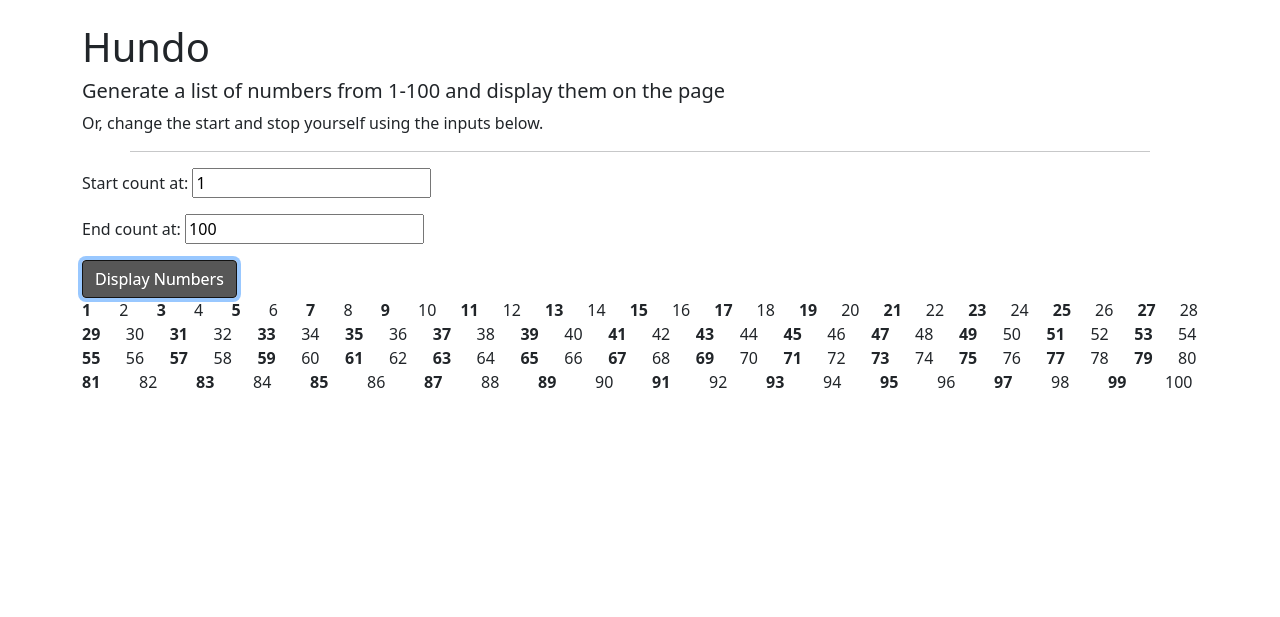
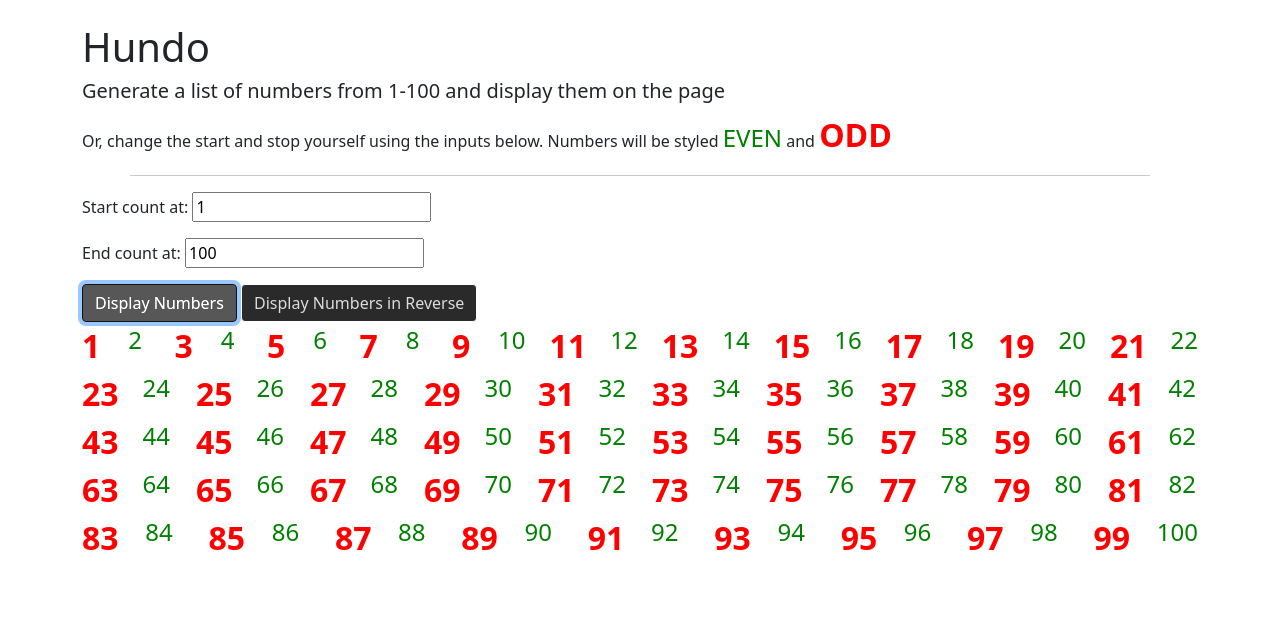
Before and after one commit to jacobvisick/js-hundo, a plain HTML site: page app.html in a window 1280 px wide. Both pictures are taken after a click on the button "Display Numbers". Shown: the part 85-702 px from the top of the page. Drawn offline with nearby package versions, Linux system fonts and the light colour scheme; some packages are replaced by stand-ins of ours; a script that the page names is missing.

Commit message:
Add extra credit
Style evens and odds with CSS classes

Reverse the numbers if we press the button to do so

```diff
--- a/app.html
+++ b/app.html
@@ -81,7 +81,9 @@
       <div class="container mt-3">
         <h1>Hundo</h1>
         <h5>Generate a list of numbers from 1-100 and display them on the page</h5>
-        <p>Or, change the start and stop yourself using the inputs below.</p>
+        <p>Or, change the start and stop yourself using the inputs below. Numbers will
+          be styled <span class="even">EVEN</span> and <span class="odd">ODD</span>
+        </p>
         <hr class="mx-5" />
         <div class="row row-cols-1">
           <div class="col">
@@ -94,6 +96,7 @@
           </div>
         </div>
         <button class="btn btn-primary" id="btn-submit">Display Numbers</button>
+        <button class="btn btn-primary" id="btn-submit-reverse">Display Numbers in Reverse</button>
         <div>
           <div class="row" id="results"></div>
         </div>
@@ -149,6 +152,7 @@
     <script src="/js/site.js"></script>
     <script>
       document.getElementById("btn-submit").addEventListener("click", getNumbers);
+      document.getElementById("btn-submit-reverse").addEventListener("click", getNumbers);
     </script>
   </body>
 </html>
--- a/css/styles.css
+++ b/css/styles.css
@@ -124,3 +124,14 @@ nav li {
 #appLogo {
   border-radius: 15px;
 }
+
+.odd {
+  font-weight: bold;
+  font-size: 2rem;
+  color: red;
+}
+
+.even {
+  font-size: 1.5rem;
+  color: green;
+}
--- a/js/site.js
+++ b/js/site.js
@@ -1,5 +1,5 @@
 // collect the inputs - CONTROLLER
-function getNumbers() {
+function getNumbers(e) {
   let start = parseInt(document.querySelector('#startValue').value);
   let stop = parseInt(document.querySelector('#stopValue').value);
 
@@ -16,7 +16,10 @@ function getNumbers() {
   }
 
   let numbers = generateNumbers(start, stop);
-  displayValues(numbers);
+
+  e.target.id == 'btn-submit'
+    ? displayValues(numbers)
+    : displayValues(numbers.reverse());
 }
 
 // business logic - MODEL
@@ -34,16 +37,17 @@ function generateNumbers(start, stop) {
 // - bold the even numbers
 function displayValues(numbers) {
   resultDiv = document.getElementById('results');
+  resultDiv.innerHTML = '';
 
-  numbers.forEach((number, index) => {
+  numbers.forEach((number) => {
     let element = document.createElement('div');
     element.classList.add('col');
     element.innerText = number;
 
-    // bold the evens with bootstrap
-    if (index % 2 === 0) {
-      element.classList.add('fw-bold');
-    }
+    // style even or odd
+    number % 2 === 0
+      ? element.classList.add('even')
+      : element.classList.add('odd');
 
     resultDiv.appendChild(element);
   });
```
